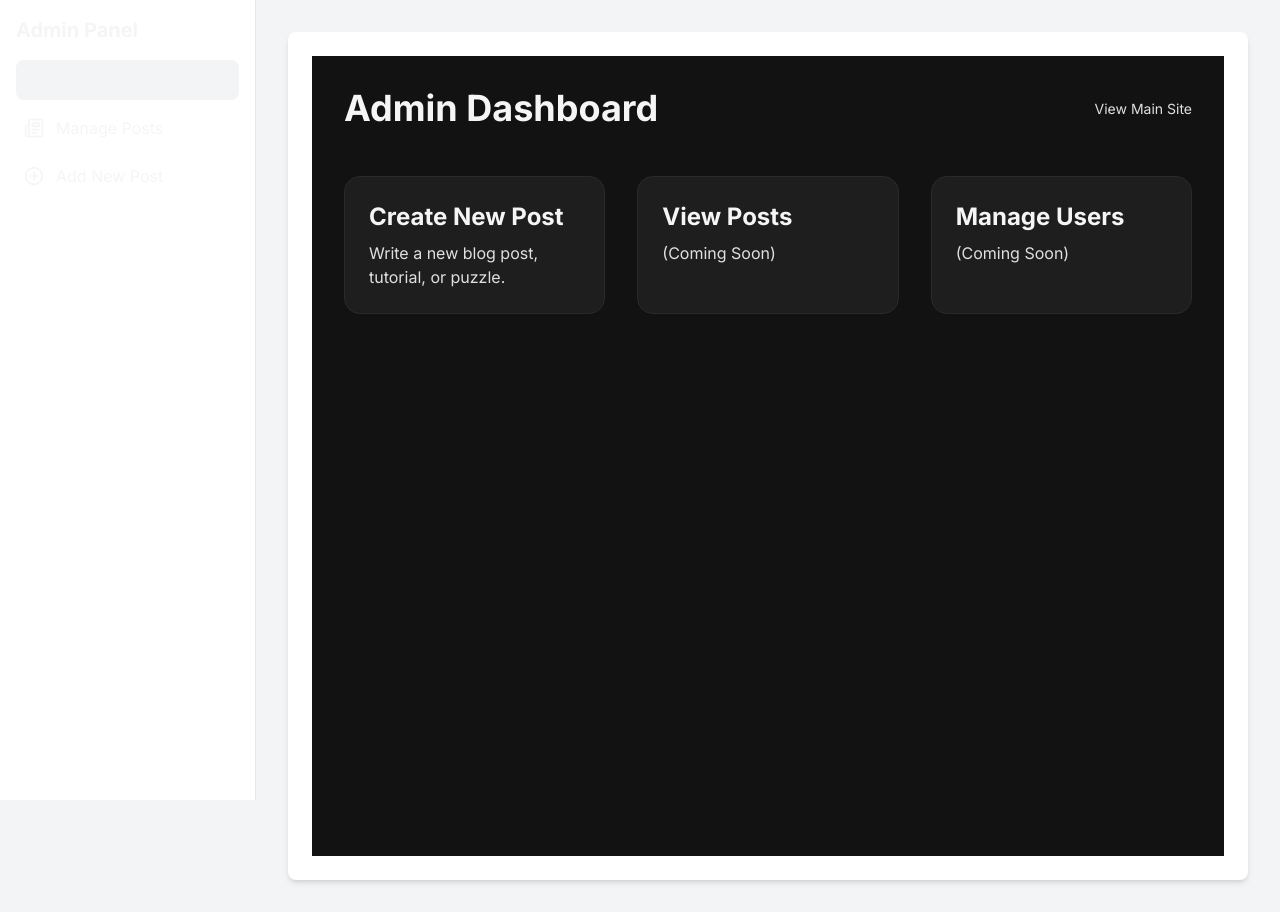
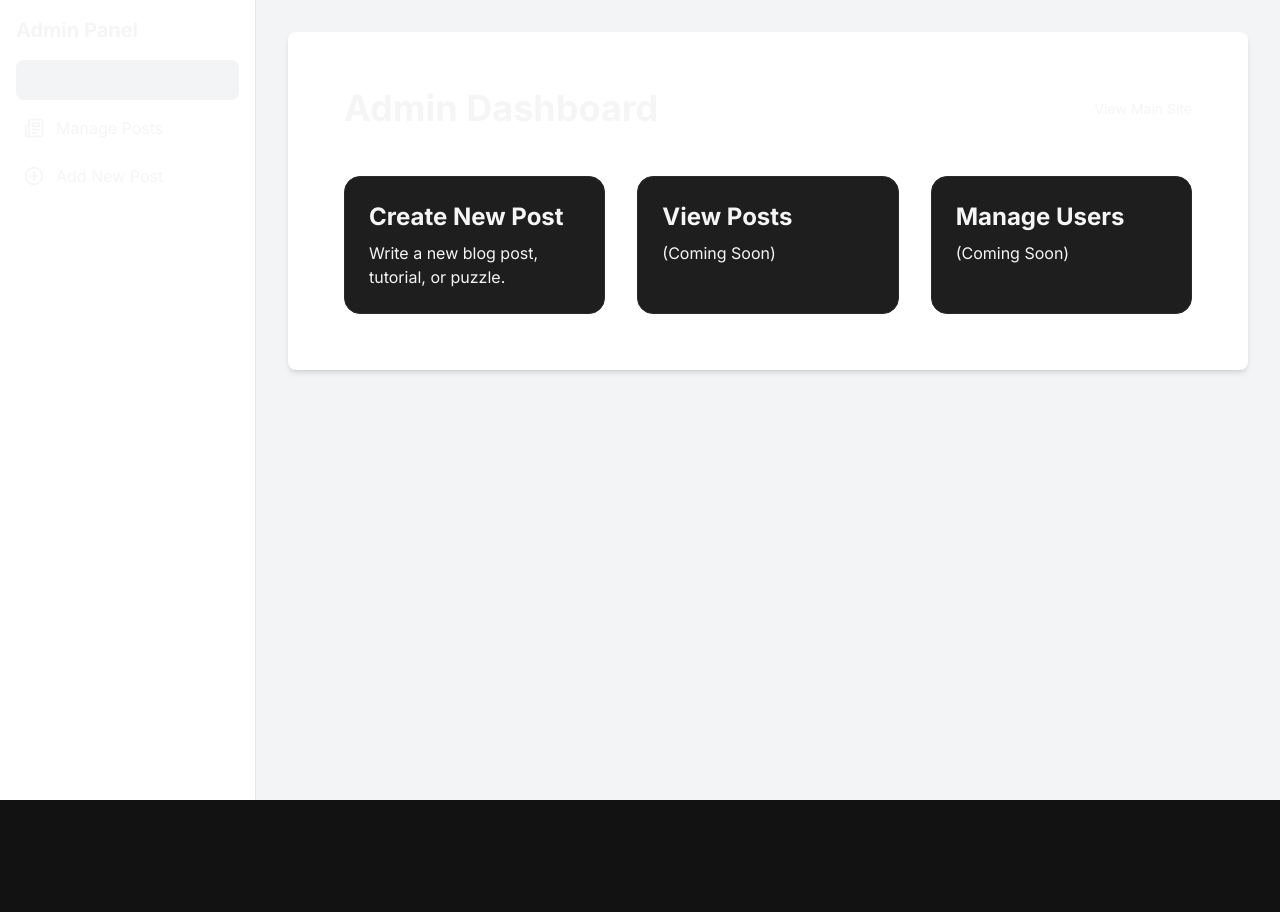
Before and after one commit to RamkumarKhubchandani/next-js-prompt, a Next.js app: page /admin in a window 1280 px wide. After the commit the page ends 800 px from the top, so only its background shows below. Built offline with nearby package versions, Linux system fonts and the light colour scheme; no server answers.

Commit message:
Fix admin login issue

```diff
--- a/app/Providers.js
+++ b/app/Providers.js
@@ -1,6 +1,6 @@
 "use client";
 import { SessionProvider } from "next-auth/react";
 
-export const AuthProvider = ({ children }) => {
-    return <SessionProvider>{children}</SessionProvider>;
+export const AuthProvider = ({ children, session }) => {
+    return <SessionProvider session={session}>{children}</SessionProvider>;
 };
--- a/app/admin/layout.js
+++ b/app/admin/layout.js
@@ -6,7 +6,7 @@ import { LayoutDashboard, Newspaper, PlusCircle } from "lucide-react";
 const adminNav = [
   { name: "Dashboard", href: "/admin", icon: LayoutDashboard },
   { name: "Manage Posts", href: "/admin/posts", icon: Newspaper },
-  { name: "Add New Post", href: "/admin/posts/new", icon: PlusCircle },
+  { name: "Add New Post", href: "/admin/posts/create", icon: PlusCircle },
 ];
 
 export default function AdminLayout({ children }) {
--- a/app/admin/page.js
+++ b/app/admin/page.js
@@ -2,12 +2,12 @@ import Link from 'next/link';
 
 export default function AdminPage() {
     return (
-        <div className="min-h-screen bg-dark-900 text-light-100 p-8">
+        <div className="p-8">
             <div className="max-w-7xl mx-auto">
                 <div className="flex justify-between items-center mb-12">
                     <h1 className="text-4xl font-bold">Admin Dashboard</h1>
                     <Link href="/">
-                        <button className="text-sm text-light-200 hover:text-brand-primary">
+                        <button className="text-sm hover:text-brand-primary">
                             View Main Site
                         </button>
                     </Link>
@@ -15,24 +15,24 @@ export default function AdminPage() {
 
                 <div className="grid grid-cols-1 md:grid-cols-2 lg:grid-cols-3 gap-8">
                     <Link href="/admin/posts/create">
-                        <div className="bg-dark-800 p-6 rounded-2xl border border-dark-700 hover:border-brand-primary transition-all duration-300 transform hover:-translate-y-1 cursor-pointer">
+                        <div className="bg-light-100 dark:bg-dark-800 p-6 rounded-2xl border border-gray-200 dark:border-dark-700 hover:border-brand-primary transition-all duration-300 transform hover:-translate-y-1 cursor-pointer">
                             <h2 className="text-2xl font-bold mb-2">Create New Post</h2>
-                            <p className="text-light-200">
+                            <p>
                                 Write a new blog post, tutorial, or puzzle.
                             </p>
                         </div>
                     </Link>
 
                     {/* Future dashboard cards can be added here */}
-                    <div className="bg-dark-800 p-6 rounded-2xl border border-dark-700">
+                    <div className="bg-light-100 dark:bg-dark-800 p-6 rounded-2xl border border-gray-200 dark:border-dark-700">
                         <h2 className="text-2xl font-bold mb-2">View Posts</h2>
-                        <p className="text-light-200">
+                        <p>
                             (Coming Soon)
                         </p>
                     </div>
-                    <div className="bg-dark-800 p-6 rounded-2xl border border-dark-700">
+                    <div className="bg-light-100 dark:bg-dark-800 p-6 rounded-2xl border border-gray-200 dark:border-dark-700">
                         <h2 className="text-2xl font-bold mb-2">Manage Users</h2>
-                        <p className="text-light-200">
+                        <p>
                             (Coming Soon)
                         </p>
                     </div>
--- a/app/api/admin/posts/route.js
+++ b/app/api/admin/posts/route.js
@@ -3,7 +3,6 @@ import { getServerSession } from 'next-auth/next';
 import connectDB from '../../../lib/mongodb';
 import Post from '../../../models/Post';
 import User from '../../../models/User';
-import { authOptions } from '../../auth/[...nextauth]/route';
 
 // Function to generate a URL-friendly slug
 const generateSlug = (title) => {
@@ -15,7 +14,10 @@ const generateSlug = (title) => {
 
 
 export async function POST(request) {
-    const session = await getServerSession(authOptions);
+    const session = await getServerSession({
+        req: request,
+        secret: process.env.NEXTAUTH_SECRET,
+    });
 
     if (!session) {
         return NextResponse.json({ message: "Unauthorized" }, { status: 401 });
--- a/app/api/auth/[...nextauth]/route.js
+++ b/app/api/auth/[...nextauth]/route.js
@@ -28,6 +28,7 @@ export const authOptions = {
                     return user;
                 } catch (error) {
                     console.log("Error: ", error);
+                    return null;
                 }
             },
         }),
@@ -37,7 +38,7 @@ export const authOptions = {
     },
     secret: process.env.NEXTAUTH_SECRET,
     pages: {
-        signIn: "/login",
+        signIn: "/admin/login",
     },
 };
 
--- a/app/layout.js
+++ b/app/layout.js
@@ -2,6 +2,8 @@ import { Inter } from "next/font/google";
 import "./globals.css";
 import { AuthProvider } from './Providers';
 import { ThemeProvider } from "./components/ThemeProvider";
+import { getServerSession } from "next-auth";
+import { authOptions } from "./api/auth/[...nextauth]/route";
 
 const inter = Inter({ subsets: ["latin"] });
 
@@ -13,11 +15,12 @@ export const metadata = {
   },
 };
 
-export default function RootLayout({ children }) {
+export default async function RootLayout({ children }) {
+  const session = await getServerSession(authOptions);
   return (
     <html lang="en" suppressHydrationWarning>
       <body className={inter.className}>
-        <AuthProvider>
+        <AuthProvider session={session}>
           <ThemeProvider>
             {children}
           </ThemeProvider>
--- a/next.config.mjs
+++ b/next.config.mjs
@@ -1,5 +1,3 @@
-import 'dotenv/config';
-
 /** @type {import('next').NextConfig} */
 const nextConfig = {
     // ... your existing config
--- a/package.json
+++ b/package.json
@@ -32,7 +32,7 @@
     "bcrypt": "^6.0.0",
     "cloudinary": "^2.5.1",
     "clsx": "^2.1.1",
-    "dotenv": "^17.2.1",
+    "dotenv": "^17.2.2",
     "framer-motion": "^12.23.12",
     "lucide-react": "^0.539.0",
     "mongoose": "^8.10.0",
```
Also changed, not shown: middleware.js (+14 -28 lines), 1 other file (tests, documents, lock files or other folders).
